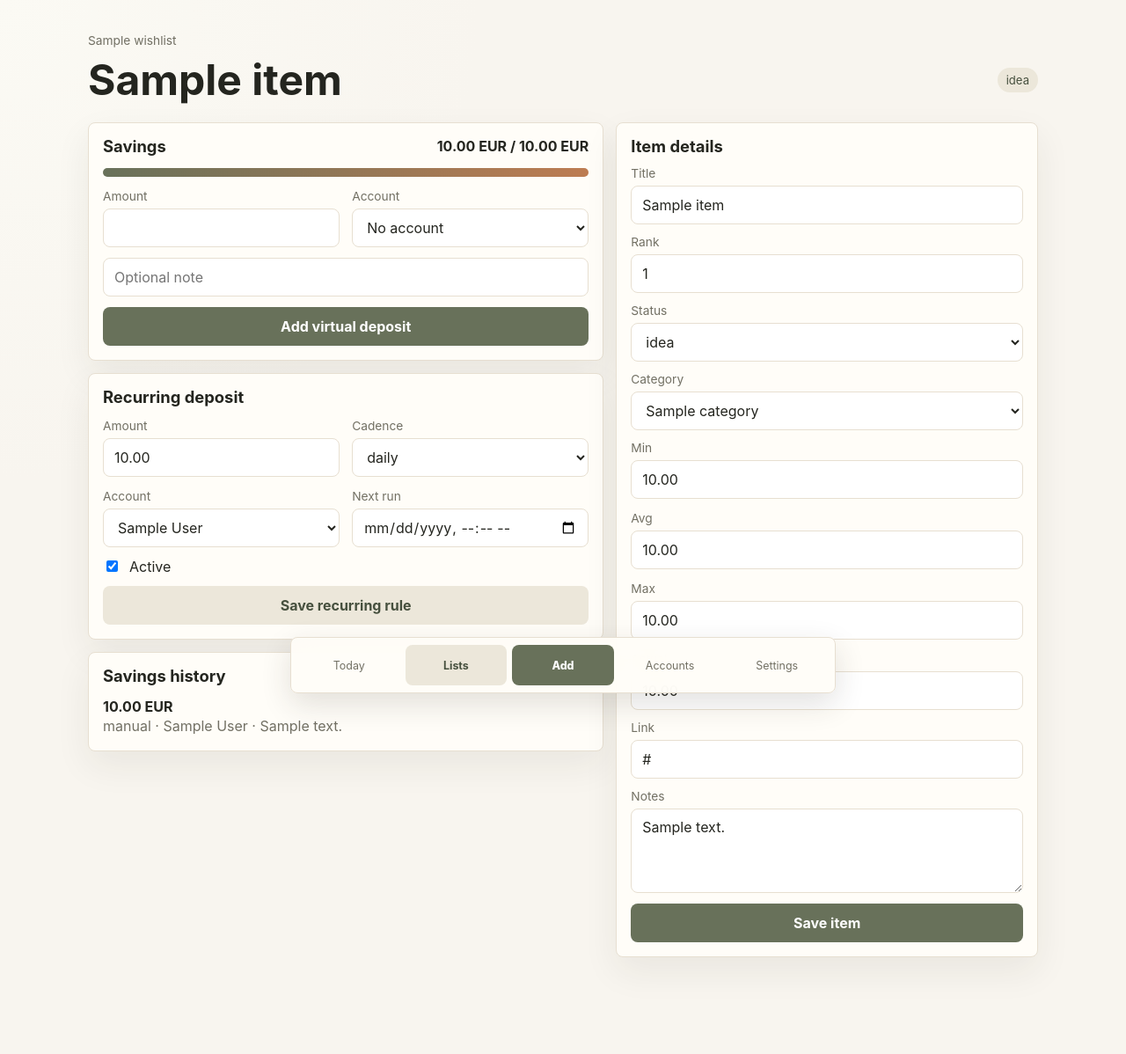
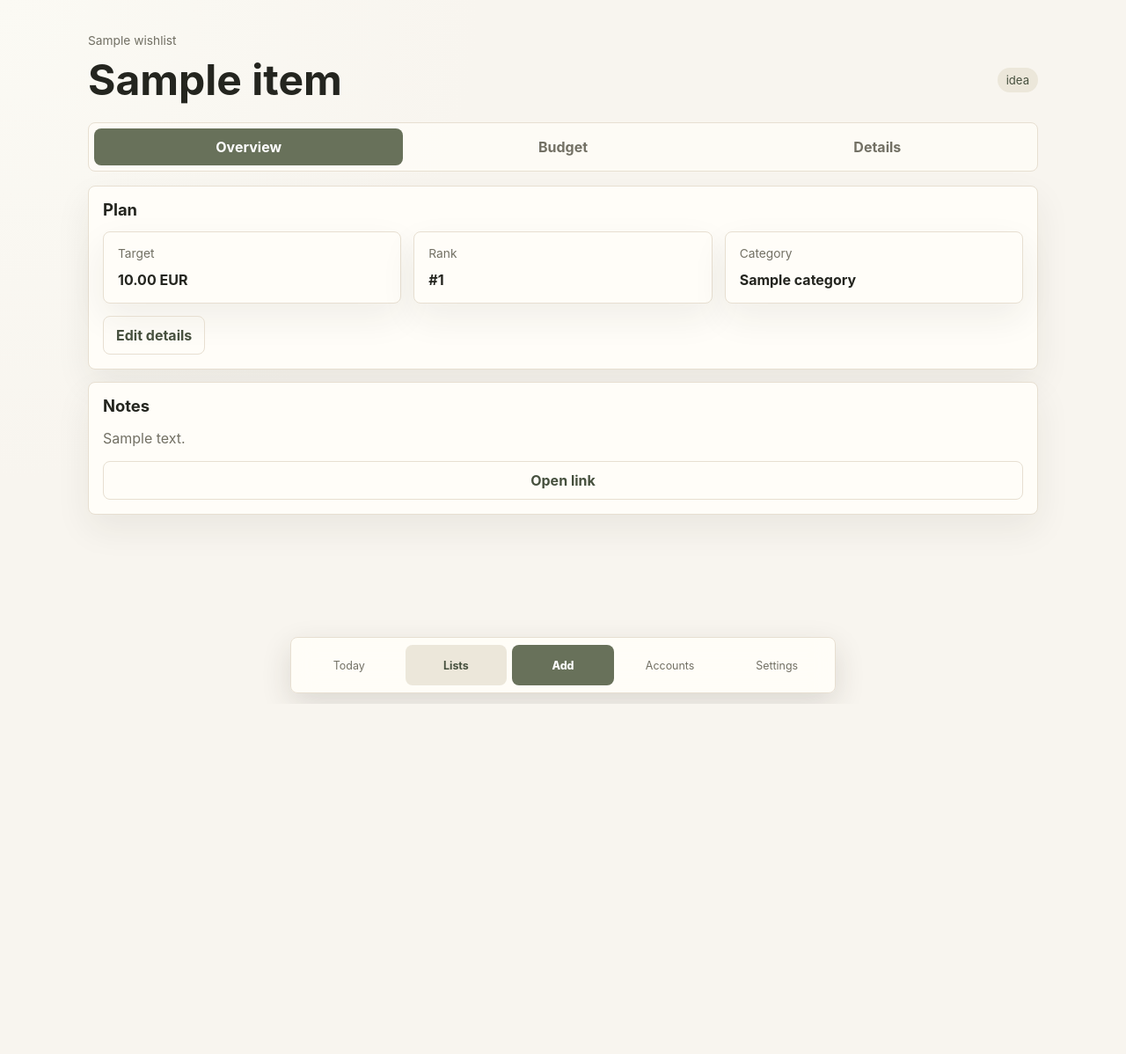
Before and after one commit to TheLastFrame/TiPTiB, a FastAPI app: page /items/1 in a window 1280 px wide. Shown: the whole page at 88% size. After the commit the page ends 800 px from the top, so only its background shows below. Run offline with FastAPI, Linux system fonts and the light colour scheme; the visitor is signed in with stand-in values (Sample User, id 1); tables that the repository leaves empty hold one stand-in row (values such as "Sample post").

Commit message:
feat: tabs in item overview

```diff
--- a/app/main.py
+++ b/app/main.py
@@ -419,10 +419,12 @@ def item_detail(
     db: Annotated[Session, Depends(get_db)],
     user: Annotated[User, Depends(current_user)],
     item_id: int,
+    tab: str = "overview",
 ):
     item = scoped_item(db, user, item_id)
     saved = item_saved_total(db, item.id)
     target = item_target(item)
+    selected_tab = tab if tab in {"overview", "budget", "details"} else "overview"
     return render(
         request,
         "item_detail.html",
@@ -430,6 +432,7 @@ def item_detail(
         | {
             "active": "lists",
             "item": item,
+            "selected_tab": selected_tab,
             "saved": saved,
             "target": target,
             "progress": progress_percent(saved, target),
@@ -492,7 +495,7 @@ def create_savings_entry(
         kind=SavingsEntryKind.manual,
         note=note.strip() or None,
     )
-    return redirect(f"/items/{item.id}")
+    return redirect(f"/items/{item.id}?tab=budget")
 
 
 @app.post("/items/{item_id}/recurring-rule")
@@ -520,7 +523,7 @@ def upsert_recurring_rule(
     item.status = ItemStatus.saving if item.status in (ItemStatus.idea, ItemStatus.planned) else item.status
     db.add(rule)
     db.commit()
-    return redirect(f"/items/{item.id}")
+    return redirect(f"/items/{item.id}?tab=budget")
 
 
 @app.post("/categories")
--- a/app/static/styles.css
+++ b/app/static/styles.css
@@ -71,6 +71,26 @@ p { color: var(--muted); margin: 0; line-height: 1.5; }
   background: #eee8dc;
 }
 .progress span { display: block; height: 100%; width: var(--value, 0%); background: linear-gradient(90deg, var(--brand), var(--accent)); }
+.tabs {
+  display: grid;
+  grid-template-columns: repeat(3, minmax(0, 1fr));
+  gap: 6px;
+  margin: 0 0 16px;
+  padding: 6px;
+  border: 1px solid var(--line);
+  border-radius: 8px;
+  background: rgba(255, 253, 248, .78);
+}
+.tab {
+  min-height: 42px;
+  border-radius: 8px;
+  display: inline-flex;
+  align-items: center;
+  justify-content: center;
+  color: var(--muted);
+  font-weight: 700;
+}
+.tab.active { background: var(--brand); color: white; }
 .form { display: grid; gap: 12px; }
 .field { display: grid; gap: 6px; }
 .field label { color: var(--muted); font-size: .86rem; }
--- a/app/templates/item_detail.html
+++ b/app/templates/item_detail.html
@@ -9,6 +9,13 @@
     </div>
   </section>
 
+  <nav class="tabs" aria-label="Item sections">
+    <a class="tab {{ 'active' if selected_tab == 'overview' else '' }}" href="/items/{{ item.id }}?tab=overview">Overview</a>
+    <a class="tab {{ 'active' if selected_tab == 'budget' else '' }}" href="/items/{{ item.id }}?tab=budget">Budget</a>
+    <a class="tab {{ 'active' if selected_tab == 'details' else '' }}" href="/items/{{ item.id }}?tab=details">Details</a>
+  </nav>
+
+  {% if selected_tab == "budget" %}
     <section class="grid dashboard-grid">
       <div class="stack">
         <article class="panel stack">
@@ -58,8 +65,9 @@
             <button class="button secondary" type="submit">Save recurring rule</button>
           </form>
         </article>
+      </div>
 
-      <article class="panel stack">
+      <aside class="panel stack">
         <h2>Savings history</h2>
         {% for entry in item.savings_entries|sort(attribute="created_at", reverse=true) %}
           <div class="row">
@@ -71,13 +79,14 @@
         {% else %}
           <p>No deposits yet.</p>
         {% endfor %}
-      </article>
-    </div>
-
-    <aside class="panel">
+      </aside>
+    </section>
+  {% elif selected_tab == "details" %}
+    <section class="panel">
       <form class="form" method="post" action="/items/{{ item.id }}">
         <h2>Item details</h2>
         <input type="hidden" name="wishlist_id" value="{{ item.wishlist_id }}">
+        <div class="grid two">
           <div class="field"><label>Title</label><input class="input" name="title" value="{{ item.title }}" required></div>
           <div class="field"><label>Rank</label><input class="input" name="rank" type="number" value="{{ item.rank }}"></div>
           <div class="field">
@@ -93,7 +102,6 @@
               {% for category in categories %}<option value="{{ category.id }}" {{ "selected" if item.category_id == category.id else "" }}>{{ category.name }}</option>{% endfor %}
             </select>
           </div>
-        <div class="grid two">
           <div class="field"><label>Min</label><input class="input" name="price_min" value="{{ item.price_min or '' }}"></div>
           <div class="field"><label>Avg</label><input class="input" name="price_avg" value="{{ item.price_avg or '' }}"></div>
           <div class="field"><label>Max</label><input class="input" name="price_max" value="{{ item.price_max or '' }}"></div>
@@ -103,6 +111,44 @@
         <div class="field"><label>Notes</label><textarea class="input" name="notes">{{ item.notes or '' }}</textarea></div>
         <button class="button" type="submit">Save item</button>
       </form>
-    </aside>
     </section>
+  {% else %}
+    <section class="stack">
+      <div class="stack">
+        <article class="panel stack">
+          <div class="row wrap">
+            <h2>Plan</h2>
+            {% if item.status.value in ["saving", "ready"] %}
+              <span class="pill">{{ progress }}% saved</span>
+            {% endif %}
+          </div>
+          {% if item.status.value in ["saving", "ready"] %}
+            <div class="progress"><span style="--value: {{ progress }}%"></span></div>
+          {% endif %}
+          <div class="grid two">
+            <div class="card"><span class="eyebrow">Target</span><strong>{{ target|money }}</strong></div>
+            {% if item.status.value in ["saving", "ready"] %}
+              <div class="card"><span class="eyebrow">Saved</span><strong>{{ saved|money }}</strong></div>
+            {% endif %}
+            <div class="card"><span class="eyebrow">Rank</span><strong>#{{ item.rank }}</strong></div>
+            <div class="card"><span class="eyebrow">Category</span><strong>{{ item.category.name if item.category else "None" }}</strong></div>
+          </div>
+          <div class="row wrap">
+            {% if item.status.value in ["saving", "ready"] %}
+              <a class="button secondary" href="/items/{{ item.id }}?tab=budget">Open budget</a>
+            {% endif %}
+            <a class="button ghost" href="/items/{{ item.id }}?tab=details">Edit details</a>
+          </div>
+        </article>
+
+        {% if item.notes or item.url %}
+          <article class="panel stack">
+            <h2>Notes</h2>
+            {% if item.notes %}<p>{{ item.notes }}</p>{% endif %}
+            {% if item.url %}<a class="button ghost" href="{{ item.url }}" target="_blank" rel="noreferrer">Open link</a>{% endif %}
+          </article>
+        {% endif %}
+      </div>
+    </section>
+  {% endif %}
 {% endblock %}
```
Also changed, not shown: tests/test_app.py (+12 -0 lines). Lines whose indentation alone changed are shown as unchanged.
